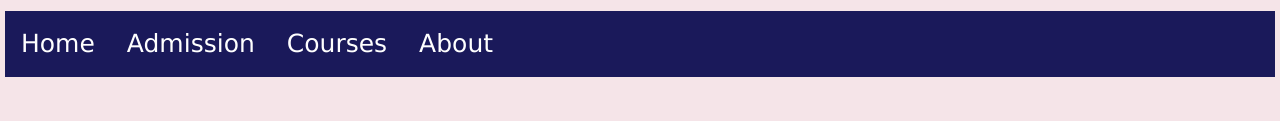
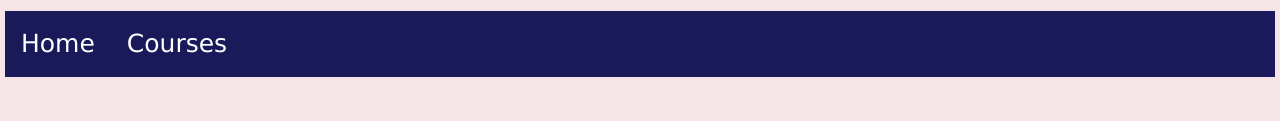
Before and after one commit to Jhanvii22/oxfordinstitute.github.io, a plain HTML site: page index.html in a window 1280 px wide. Shown: the part 290-411 px from the top of the page. Drawn offline with nearby package versions, Linux system fonts and the light colour scheme.

Commit message:
index.html

```diff
--- a/index.html
+++ b/index.html
@@ -103,9 +103,7 @@ marquee {
 
     <ul>
         <li style="font-size:25px"><a href="index.html">    Home    </a>       </li>
-        <li style="font-size:25px"><a href="#admission">    Admission    </a>       </li>
         <li style="font-size:25px"><a href="courses.html"> Courses </a>       </li>
-        <li style="font-size:25px"><a href="#about">   About   </a>       </li>
     </ul>
       <br>
 
```
